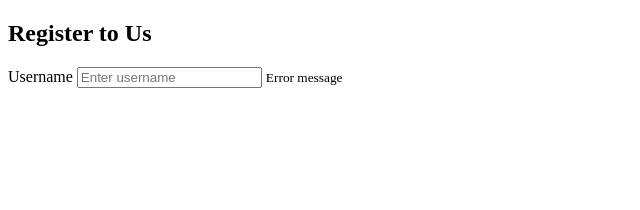
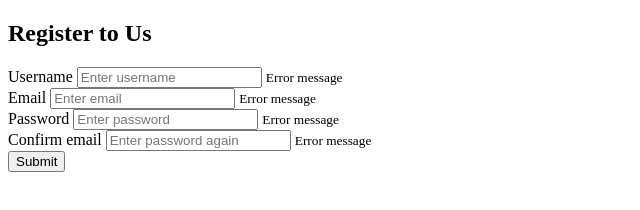
Before and after one commit to Michael0520/mission-19, a plain HTML site: page index.html in a window 1280 px wide. Shown: the whole page, without its empty margins (0-640 px from the left). Drawn offline with Linux system fonts and the light colour scheme.

Commit message:
html push

```diff
--- a/index.html
+++ b/index.html
@@ -15,6 +15,30 @@
           <input type="text" class="username" placeholder="Enter username" />
           <small>Error message</small>
         </div>
+        <div class="form-control">
+          <label for="email">Email</label>
+          <input type="text" class="username" placeholder="Enter email" />
+          <small>Error message</small>
+        </div>
+        <div class="form-control">
+          <label for="Password">Password</label>
+          <input
+            type="password"
+            class="Password"
+            placeholder="Enter password"
+          />
+          <small>Error message</small>
+        </div>
+        <div class="form-control">
+          <label for="confirm email">Confirm email</label>
+          <input
+            type="password"
+            class="Confirm email"
+            placeholder="Enter password again"
+          />
+          <small>Error message</small>
+        </div>
+        <button type="submit">Submit</button>
       </form>
     </div>
     <script src="./script.js"></script>
```
